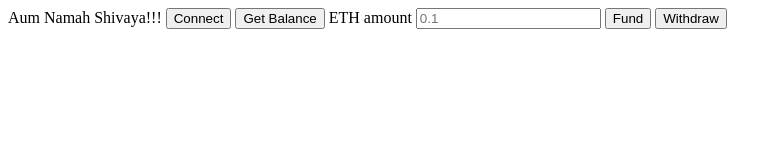
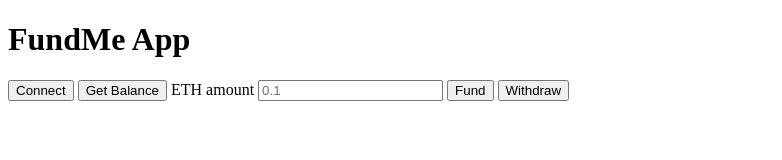
Before and after one commit to Amrit-ko/html-fund-me-fcc, a website with bundled scripts: page index.html in a window 1280 px wide. Shown: the whole page, without its empty margins (0-782 px from the left). Built offline with nearby package versions, Linux system fonts and the light colour scheme.

Commit message:
name changed

```diff
--- a/index.html
+++ b/index.html
@@ -4,7 +4,7 @@
     <title>Fund Me App</title>
 </head>
 <body>
-    Aum Namah Shivaya!!!
+    <h1>FundMe App</h1>
     <script src="./index.js" type="module">
     </script>
     <button id="connect-btn" >Connect</button>
```
